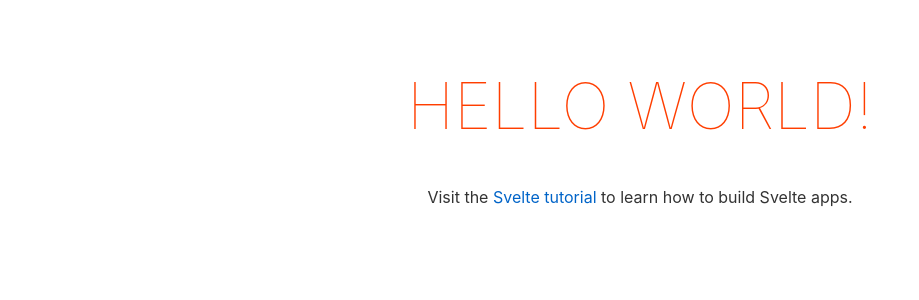
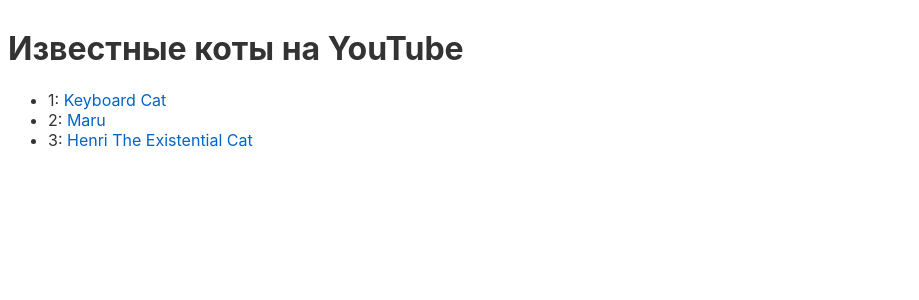
Before and after one commit to kaineer/tutorial-svelte, a Svelte app: page / in a window 1280 px wide. Shown: the top 300 px of the page, without its empty margins (0-919 px from the left). Built offline with nearby package versions, Linux system fonts and the light colour scheme.

Commit message:
Добавляет код для 04. Блоки each

```diff
--- a/src/App.svelte
+++ b/src/App.svelte
@@ -1,28 +1,17 @@
 <script>
-  export let name;
+  let cats = [
+    { id: 'J---aiyznGQ', name: 'Keyboard Cat' },
+    { id: 'z_AbfPXTKms', name: 'Maru' },
+    { id: 'OUtn3pvWmpg', name: 'Henri The Existential Cat' }
+  ];
 </script>
 
-<main>
-  <h1>Hello {name}!</h1>
-  <p>Visit the <a href="https://svelte.dev/tutorial">Svelte tutorial</a> to learn how to build Svelte apps.</p>
-</main>
+<h1>Известные коты на YouTube</h1>
 
-<style>
-  main {
-    text-align: center;
-    padding: 1em;
-    max-width: 240px;
-    margin: 0 auto;
-  }
-  h1 {
-    color: #ff3e00;
-    text-transform: uppercase;
-    font-size: 4em;
-    font-weight: 100;
-  }
-  @media (min-width: 640px) {
-    main {
-      max-width: none;
-    }
-  }
-</style>
+<ul>
+  {#each cats as cat, i}
+    <li>{i + 1}: <a target="_blank" href="https://www.youtube.com/watch?v={cat.id}">
+        {cat.name}
+      </a></li>
+  {/each}
+</ul>
```
